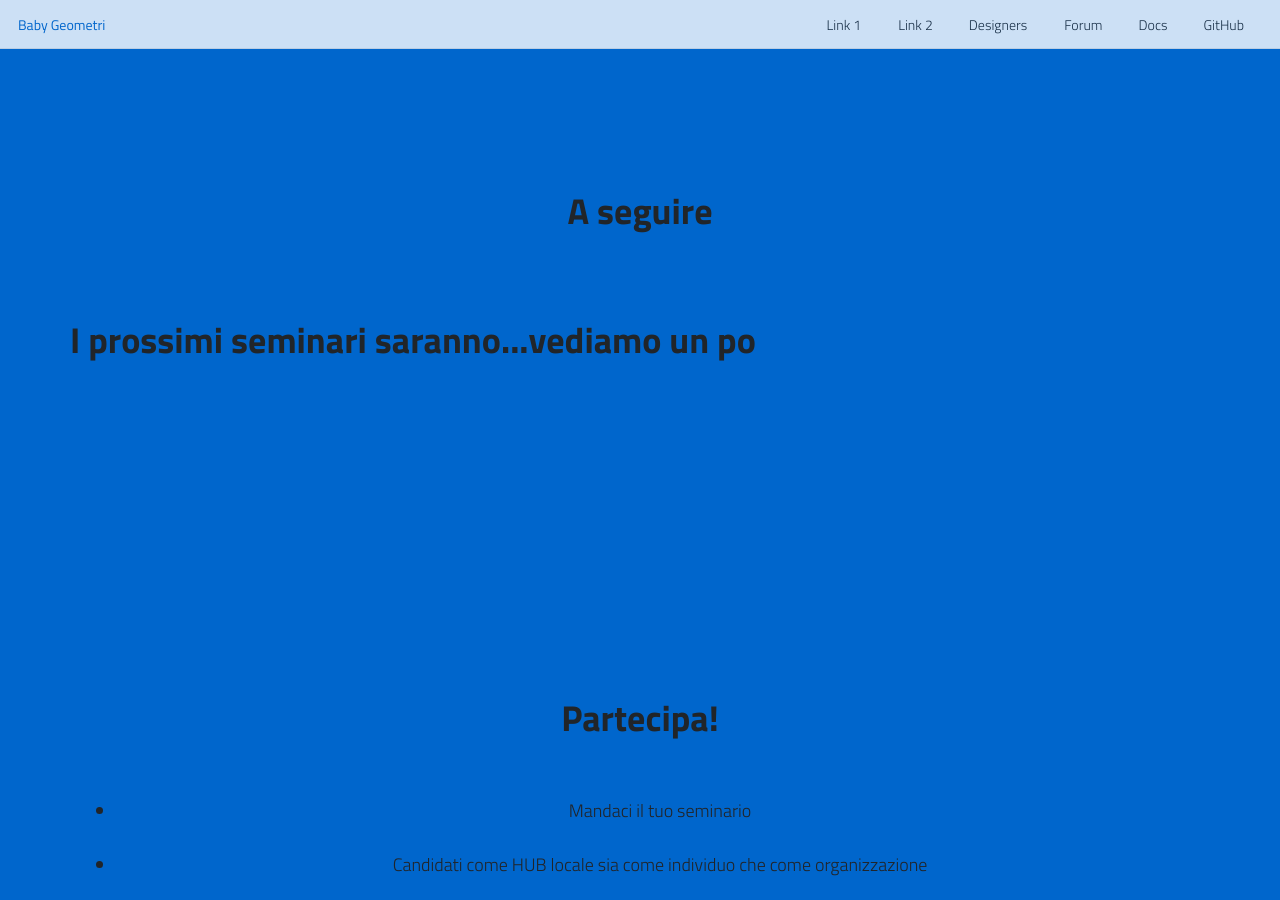
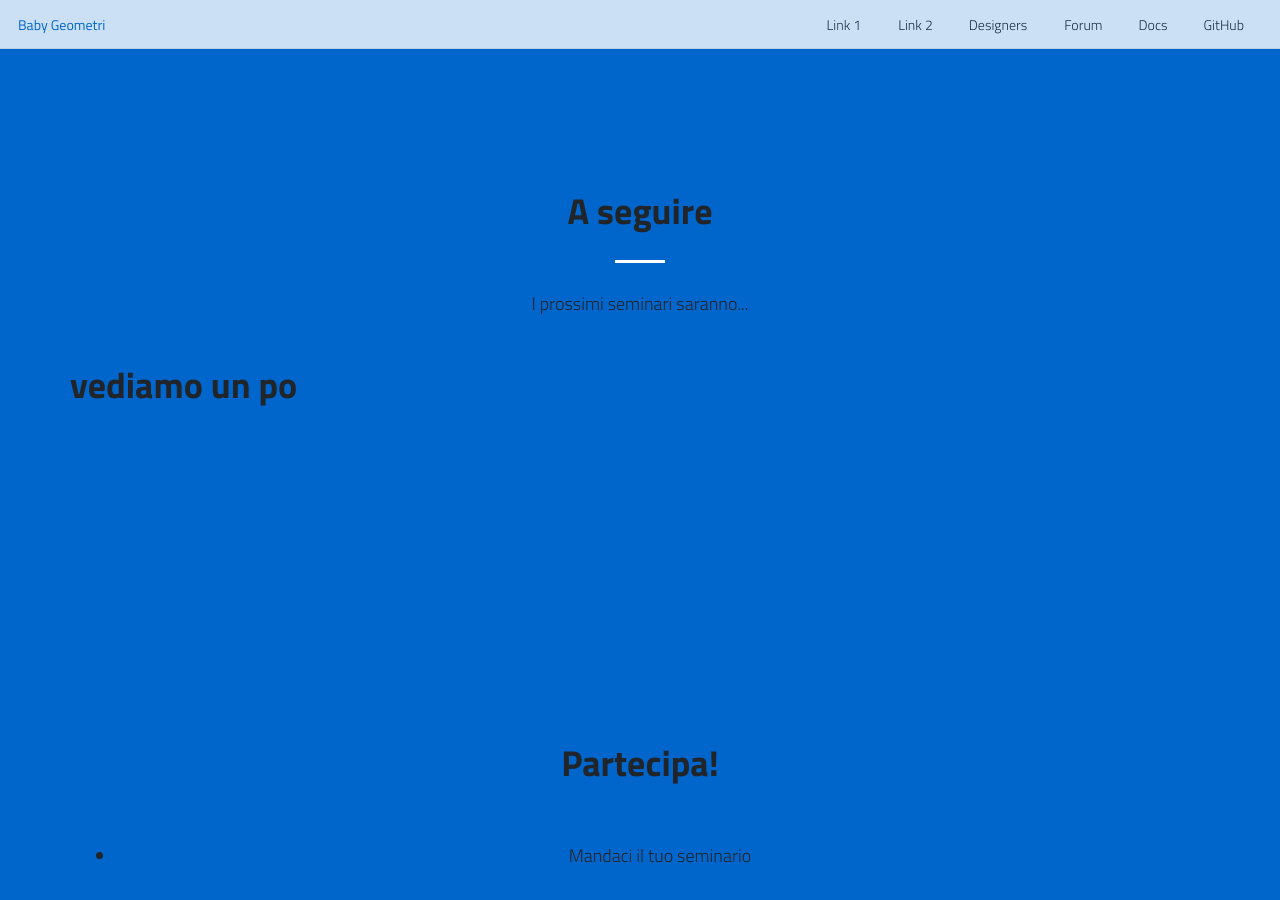
Before and after one commit to baby-geometri/baby-geometri.github.io, a Jekyll site: the page built from index.md, in a window 1280 px wide and 900 px high, scrolled down 2177 px. Built offline with Jekyll 4.4.1, drawn with Linux system fonts in a browser that asks for light colours; nearby versions of some CDN libraries.

Commit message:
Update default.html

```diff
--- a/_layouts/default.html
+++ b/_layouts/default.html
@@ -111,19 +111,16 @@
 
 
 
-   <section id="following">
+   <section class="bg-primary" id="following">
   <div class="container">
     <div class="row">
 
       <div class="col-lg-12 text-center">
         <h2 class="section-heading">{{ site.data.content.following.title }} </h2>
-        <hr class="my-4">
+        <hr class="light my-4">
+         {{ site.data.content.following.text }}
      </div>
-        <h2 class="light my-4">{{ site.data.content.following.text }} </h2>
      <h2 class="light my-4">{{ site.data.content.following.prova }} </h2>
-
-
-
     </div>
   </div>
 
```
